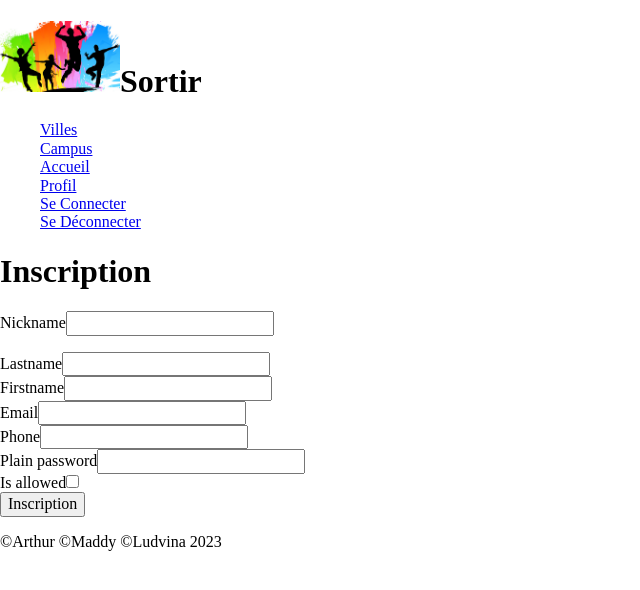
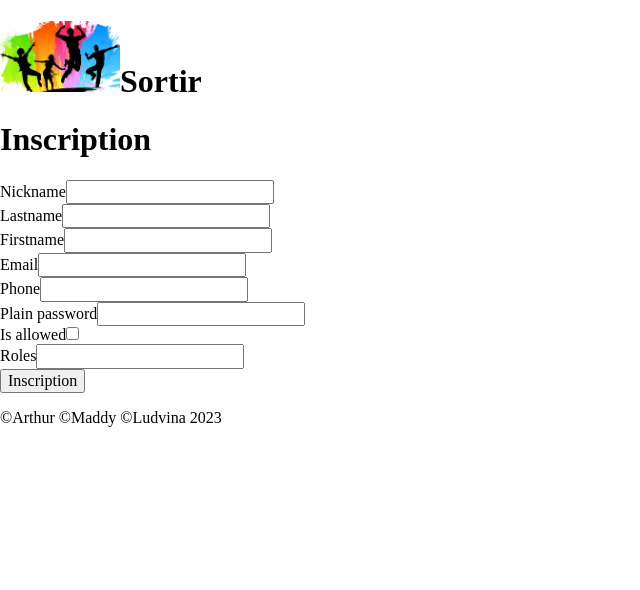
Before and after one commit to Arthmoser/sortir, a Symfony app: template templates/registration/register.html.twig in a window 1280 px wide. Shown: the top 590 px of the page, without its empty margins (0-640 px from the left). Run offline with Twig, Linux system fonts and the light colour scheme; the template is opened without the code that fills it, so the values that code supplies are empty; form fields are guessed from the names that the template uses; some libraries are stand-ins or nearby versions.

Commit message:
nav access + register role

```diff
--- a/src/Controller/AdminController.php
+++ b/src/Controller/AdminController.php
@@ -41,6 +41,8 @@ class AdminController extends AbstractController
                 )
             );
 
+            $user->setRoles($form->get('roles')->getData());
+
             $entityManager->persist($user);
             $entityManager->flush();
             // do anything else you need here, like send an email
--- a/templates/bodyStructure/menu/nav.html.twig
+++ b/templates/bodyStructure/menu/nav.html.twig
@@ -1,11 +1,11 @@
 <nav>
     <ul>
-
+        {% if app.user %}
         <li><a href="#">Villes</a></li>
         <li><a href="#">Campus</a></li>
         <li><a href="{{ path('main_home') }}">Accueil</a></li>
         <li><a href="#">Profil</a></li>
-        <li><a href="{{ path('app_login') }}">Se Connecter</a></li>
-        <li><a href="{{ path('app_logout') }}">Se Déconnecter</a></li>
+        <li><a href="{{ path('app_logout') }}">Se Déconnecter ({{ app.user.userIdentifier }})</a></li>
+        {% endif %}
     </ul>
 </nav>
--- a/templates/registration/register.html.twig
+++ b/templates/registration/register.html.twig
@@ -8,13 +8,14 @@
     {{ form_start(registrationForm) }}
 
 
-        <p> {{ form_row(registrationForm.nickname) }} </p>
+        {{ form_row(registrationForm.nickname) }}
         {{ form_row(registrationForm.lastname) }}
         {{ form_row(registrationForm.firstname) }}
         {{ form_row(registrationForm.email) }}
         {{ form_row(registrationForm.phone) }}
         {{ form_row(registrationForm.plainPassword) }}
         {{ form_row(registrationForm.isAllowed) }}
+        {{ form_row(registrationForm.roles) }}
 
         <button type="submit" class="btn">Inscription</button>
     {{ form_end(registrationForm) }}
```
Also changed, not shown: src/Form/RegistrationFormType.php (+17 -9 lines).
